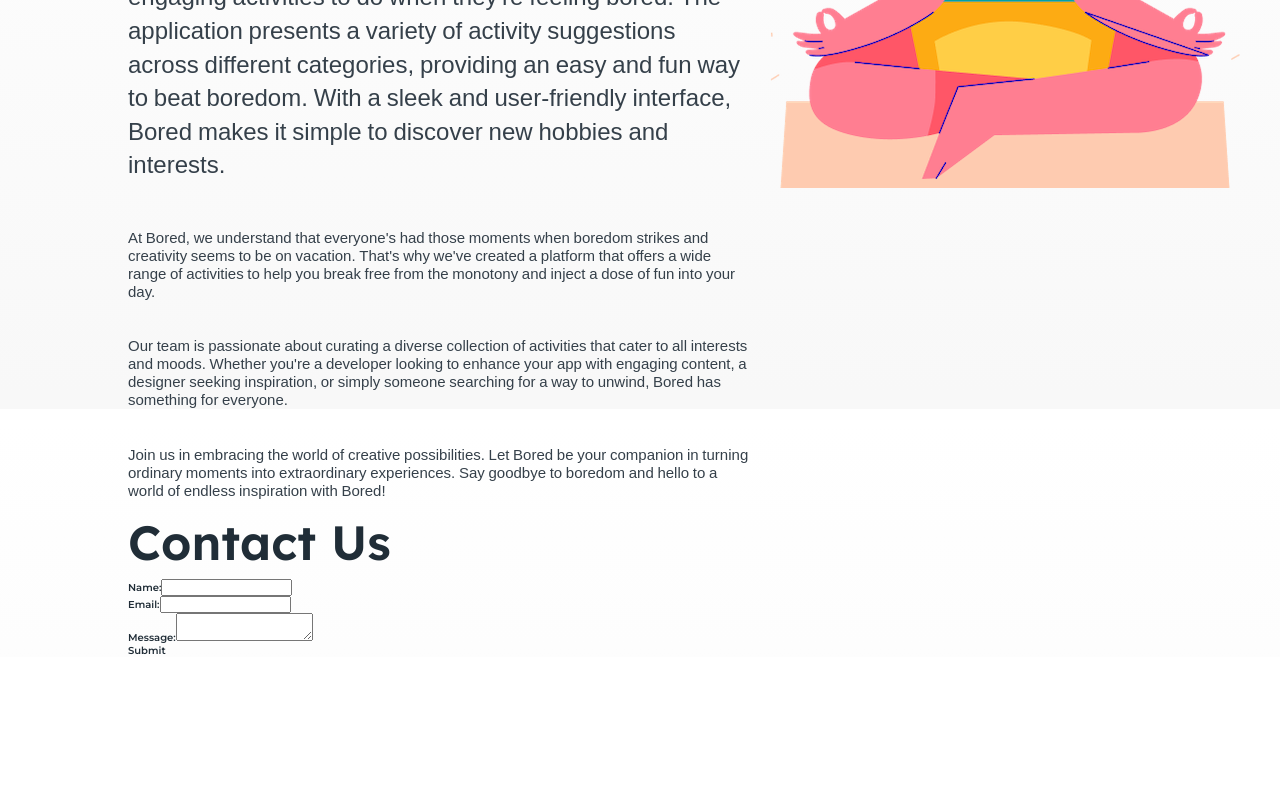
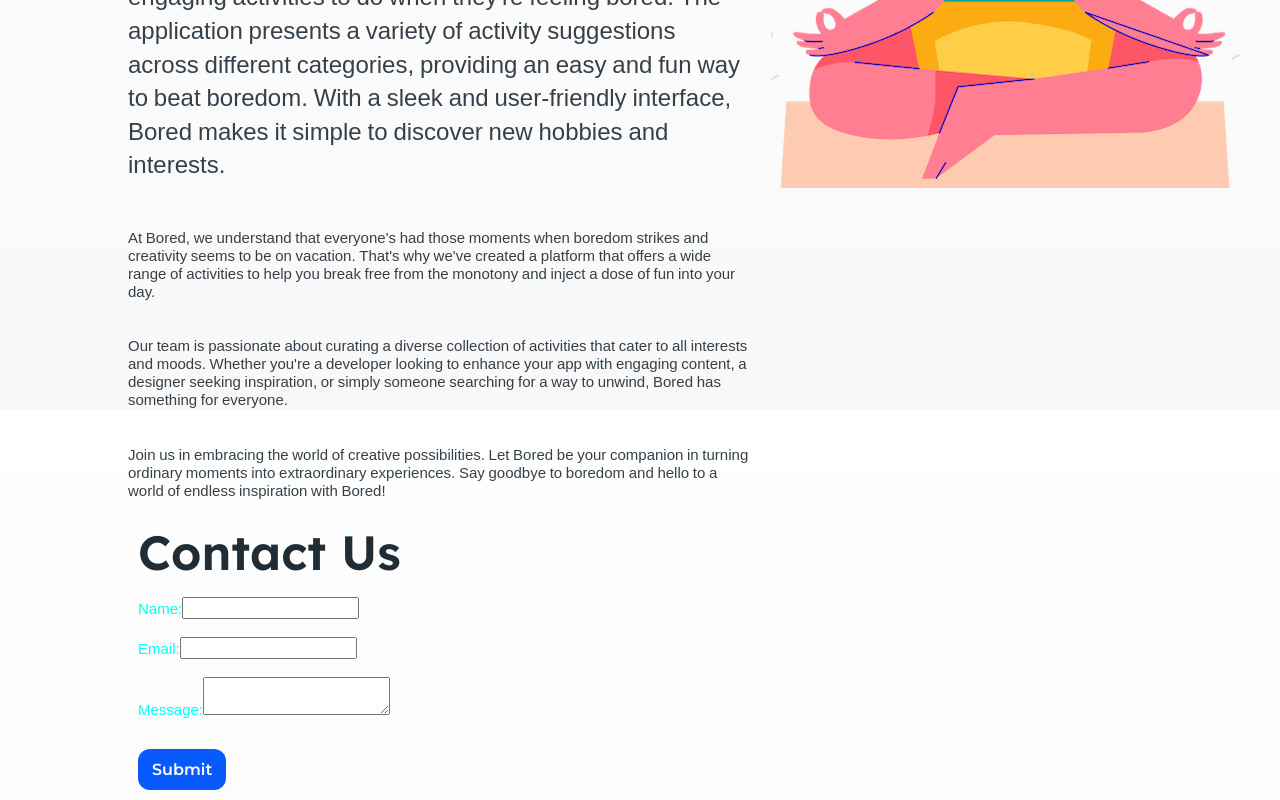
Before and after one commit to masiehdon/Bored, a React (Vite) app: page /about in a window 1280 px wide. Shown: the part 391-1191 px from the top of the page. Before the commit the page ends 1048 px from the top, so only its background shows below. Built offline with nearby package versions, Linux system fonts and the light colour scheme.

Commit message:
Add styling to contact form

```diff
--- a/src/components/ContactForm.jsx
+++ b/src/components/ContactForm.jsx
@@ -1,5 +1,6 @@
 import { useState } from 'react';
 import { createClient } from '@supabase/supabase-js';
+import '../styles/ContactForm.css'
 
 const supabaseUrl = 'https://yyaujssetcsuuypmkvjv.supabase.co';
 const supabaseKey = 'eyJhbGciOiJIUzI1NiIsInR5cCI6IkpXVCJ9.eyJpc3MiOiJzdXBhYmFzZSIsInJlZiI6Inl5YXVqc3NldGNzdXV5cG1rdmp2Iiwicm9sZSI6ImFub24iLCJpYXQiOjE2OTI3OTE2NzAsImV4cCI6MjAwODM2NzY3MH0.rb_4BzBn2LT1UhEDhXkrR047dIEOJ-tI2O6CGqI1zLI';
@@ -35,10 +36,10 @@
   };
 
   return (
-    <div>
+    <div className='main-container-form'>
       <h2>Contact Us</h2>
       <form onSubmit={handleSubmit}>
-        <div>
+        <div className='form'>
           <label htmlFor="name">Name:</label>
           <input
             type="text"
@@ -48,7 +49,7 @@
             required
           />
         </div>
-        <div>
+        <div className='form'>
           <label htmlFor="email">Email:</label>
           <input
             type="email"
@@ -58,7 +59,7 @@
             required
           />
         </div>
-        <div>
+        <div className='form'>
           <label htmlFor="message">Message:</label>
           <textarea
             id="message"
@@ -68,6 +69,7 @@
           />
         </div>
         <button
+          className="activity learning"
           type="submit"
           disabled={submitted}>
           {submitted ? 'Submitted' : 'Submit'}
--- a/src/index.css
+++ b/src/index.css
@@ -87,7 +87,8 @@
   margin: 3.2em 0 1.22em;
 }
 
-.body-copy {
+.body-copy,
+.form {
   font-family: 'Noto Sans Yi', sans-serif;
   font-weight: 400;
   font-size: 1.5em;
--- /dev/null
+++ b/src/styles/ContactForm.css
@@ -0,0 +1,12 @@
+.main-container-form {
+  padding: 10px;
+}
+
+.form {
+  color: aqua;
+
+}
+
+input {
+
+}
```
